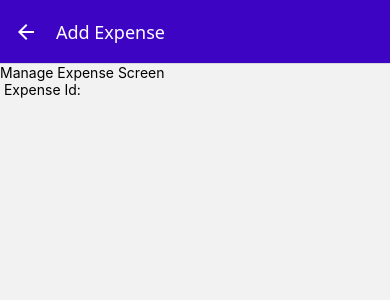
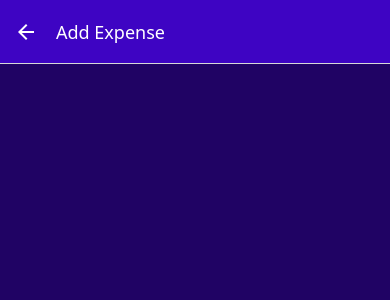
Before and after one commit to milosm89/ExpensesApp, a React Native app: screen /ManageExpense in a window 390 px wide. Shown: the top 300 px of the page. Built offline with nearby package versions, Linux system fonts and the light colour scheme.

Commit message:
Added delete button and style

```diff
--- a/components/ExpensesOutput/ExpenseItem.js
+++ b/components/ExpensesOutput/ExpenseItem.js
@@ -9,7 +9,8 @@
 
     function expensePressedHandler() {
         navigation.navigate('ManageExpense', {
-            expenseId: id
+            expenseId: id,
+            description: description
         });
     }
     return (
--- a/screens/ManageExpense.js
+++ b/screens/ManageExpense.js
@@ -1,9 +1,12 @@
 import { useLayoutEffect } from "react";
-import { Text, View } from "react-native";
+import { StyleSheet, Text, View } from "react-native";
+import IconButton from "../components/UI/IconButton";
+import { GlobalStyles } from "../constants/styles";
 
 function ManageExpense({route, navigation}) {
 
     const editedExpenseId = route.params?.expenseId;
+    const editedExpenseDescription = route.params?.description;
     const isEditing = !!editedExpenseId;
 
     useLayoutEffect(() => {
@@ -12,12 +15,37 @@
         });
     }, [navigation, isEditing]);
 
+    function deleteExpenseHandle() {}
+
     return (
-        <View>
-            <Text>Manage Expense Screen</Text>
-            <Text> Expense Id: {editedExpenseId}</Text>
+        <View style={styles.container}>
+          {isEditing && (
+            <View style={styles.deleteContainer}>
+                <IconButton
+                    icon='trash'
+                    color={GlobalStyles.colors.error500}
+                    size={36}
+                    onPress={deleteExpenseHandle}
+                />
+            </View>
+          )}
         </View>
     );
 }
 
 export default ManageExpense;
+
+const styles = StyleSheet.create({
+    container: {
+        flex: 1,
+        padding: 24,
+        backgroundColor: GlobalStyles.colors.primary800
+    },
+    deleteContainer: {
+        marginTop: 16,
+        paddingTop: 8,
+        borderTopWidth: 2,
+        borderTopColor: GlobalStyles.colors.primary200,
+        alignItems: 'center'
+    },
+});
```
